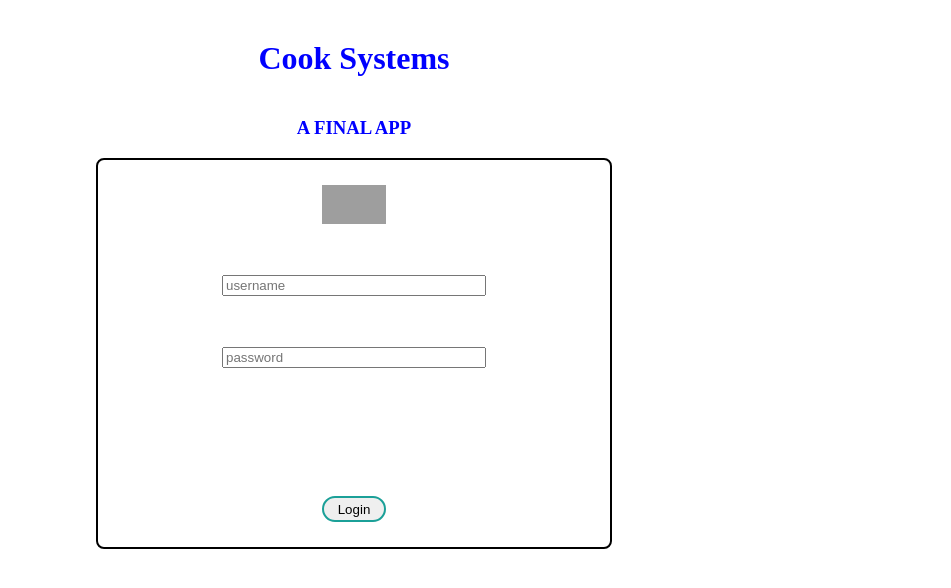
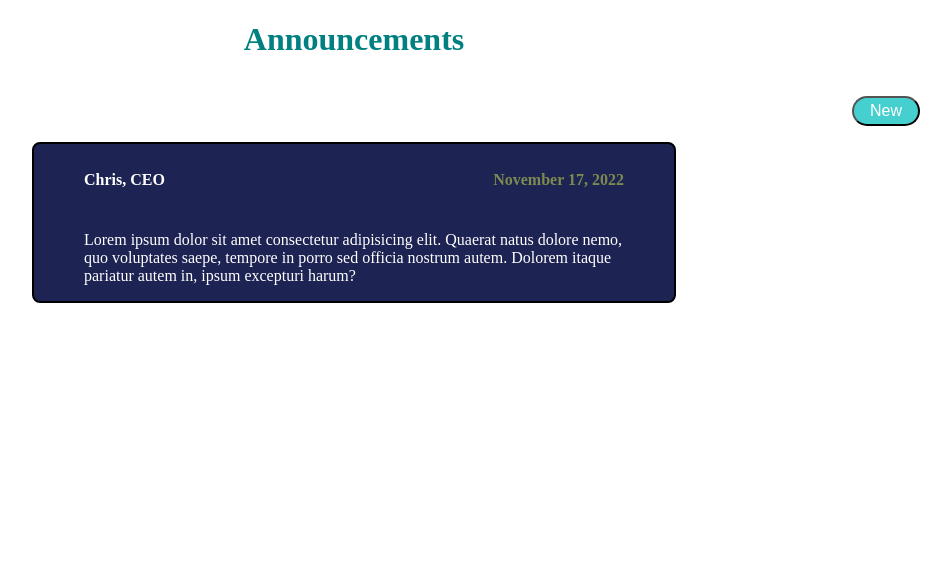
Before and after one commit to Gardego5/group-final-sprint-7, a React (Create React App) app in the folder client/: page /announcements in a window 1280 px wide. Shown: the top 588 px of the page, without its empty margins (286-1237 px from the left). Built offline with nearby package versions, Linux system fonts and the light colour scheme; grey boxes are pictures that could not be loaded.

Commit message:
added some styling to announcements

```diff
--- a/client/src/App.js
+++ b/client/src/App.js
@@ -3,6 +3,7 @@ import { BrowserRouter as Router, Route, Switch } from "react-router-dom";
 
 import Company from "./pages/Company";
 import Login from "./pages/Login";
+import Announcements from './pages/Announcements/Announcements';
 
 function App() {
   return (
@@ -10,6 +11,7 @@ function App() {
       <Router>
         <Switch>
           <Route path="/company" render={() => <Company />} />
+          <Route path="/announcements" render={() => <Announcements />} />
           <Route path="/" render={() => <Login />} />
         </Switch>
       </Router>
--- a/client/src/components/AmmouncementCard/AnnouncementCard.jsx
+++ b/client/src/components/AmmouncementCard/AnnouncementCard.jsx
@@ -1,21 +1,22 @@
+import { Card, CardHeader, PostDate, UserTitle, CardBody, UserPost } from './AnnouncementCard.module';
+
+
 const AnnouncementCard = () => {
   return (
-    <div>
-      <div className="card">
-        <div className="card-header">
-          <h5 className="user">Chris, CEO</h5>
-          <span className="date-posted">November 17, 2022</span>
-        </div>
-        <div className="card-body">
-          <p className="announcement">
-            Lorem ipsum dolor sit amet consectetur adipisicing elit. Quaerat
-            natus dolore nemo, quo voluptates saepe, tempore in porro sed
-            officia nostrum autem. Dolorem itaque pariatur autem in, ipsum
-            excepturi harum?
-          </p>
-        </div>
-      </div>
-    </div>
+    <Card className="card">
+      <CardHeader className="card-header">
+        <UserTitle className="user">Chris, CEO</UserTitle>
+        <PostDate className="date-posted">November 17, 2022</PostDate>
+      </CardHeader>
+      <CardBody className="card-body">
+        <UserPost className="announcement">
+          Lorem ipsum dolor sit amet consectetur adipisicing elit. Quaerat natus
+          dolore nemo, quo voluptates saepe, tempore in porro sed officia
+          nostrum autem. Dolorem itaque pariatur autem in, ipsum excepturi
+          harum?
+        </UserPost>
+      </CardBody>
+    </Card>
   );
 };
 
--- a/client/src/components/AmmouncementCard/AnnouncementCard.module.jsx
+++ b/client/src/components/AmmouncementCard/AnnouncementCard.module.jsx
@@ -0,0 +1,34 @@
+import styled from "styled-components";
+
+export const Card = styled.div`
+    border: black solid 2px;
+    border-radius: 8px;
+    width: 50vw;
+    background: #1d2352;
+`
+
+export const CardHeader = styled.div`
+    display: flex;
+    flex-direction: row;
+    justify-content: space-between;
+    margin: 0px 50px 0px 50px;
+`
+
+export const UserTitle = styled.h5`
+    font-size: 16px;
+    color: white;
+`
+
+export const PostDate = styled.h5`
+    font-size: 16px;
+    color: #7d8a50;
+`
+
+export const CardBody = styled.div`
+    margin: 0px 50px 0px 50px;
+`
+
+export const UserPost = styled.p`
+    color: white;
+    font-size: 10;
+`
--- a/client/src/components/AmmouncementCard/NewAButton.jsx
+++ b/client/src/components/AmmouncementCard/NewAButton.jsx
@@ -1,5 +1,8 @@
+
+import { StyledButton } from './NewAButton.module';
+
 const NewAButton = () => {
-  return <button className="new-button">New</button>;
+  return <StyledButton className="new-button">New</StyledButton>;
 };
 
 export default NewAButton;
--- /dev/null
+++ b/client/src/components/AmmouncementCard/NewAButton.module.jsx
@@ -0,0 +1,10 @@
+import styled from "styled-components";
+
+export const StyledButton = styled.button`
+  background: #46cfcf;
+  color: white;
+  font-size: 1em;
+  margin: 1em;
+  padding: .25em 1em;
+  border-radius: 20px;
+`;
--- a/client/src/pages/Announcements/Announcements.jsx
+++ b/client/src/pages/Announcements/Announcements.jsx
@@ -1,14 +1,19 @@
 // imports
-import AnnouncementCard from "../../components/AmmouncementCard/AnnouncementCard"
+import AnnouncementCard from "../../components/AmmouncementCard/AnnouncementCard";
 import NewAButton from "../../components/AmmouncementCard/NewAButton";
+import { StyledTitle, ButtonDiv, AnnCardDiv, AnnsDiv } from "./Announcements.module";
 
 const Announcements = () => {
   return (
-    <div className="announcements">
-      <h2>Announcements</h2>
-      <NewAButton />
-      <AnnouncementCard />
-    </div>
+    <AnnsDiv>
+      <StyledTitle>Announcements</StyledTitle>
+      <ButtonDiv>
+        <NewAButton />
+      </ButtonDiv>
+      <AnnCardDiv>
+        <AnnouncementCard />
+      </AnnCardDiv>
+    </AnnsDiv>
   );
 };
 
--- a/client/src/pages/Announcements/Announcements.module.jsx
+++ b/client/src/pages/Announcements/Announcements.module.jsx
@@ -1 +1,24 @@
-import Styled from "styled-components";
+import styled from "styled-components";
+
+export const StyledTitle = styled.h1`
+  align-items: center;
+  display: flex;
+  flex-direction: column;
+  color: teal;
+`;
+
+export const AnnsDiv = styled.div``;
+
+export const ButtonDiv = styled.div`
+  display: flex;
+  align-items: end;
+  flex-direction: column;
+  margin-right: 50px;
+`;
+
+
+export const AnnCardDiv = styled.div`
+  align-items: center;
+  display: flex;
+  flex-direction: column;
+`;
--- a/client/src/pages/Company.jsx
+++ b/client/src/pages/Company.jsx
@@ -1,4 +1,4 @@
-import { Fragment } from "react";
+// import { Fragment } from "react";
 import styled from "styled-components";
 
 const StyledCompany = styled.div`
--- a/client/src/pages/Login.jsx
+++ b/client/src/pages/Login.jsx
@@ -14,7 +14,7 @@ const Title = styled.h1`
 `;
 
 const Subtitle = styled.h3`
-    color: blue;
+    color: #2d2d6b4a;
     margin-top: 1em;
     text-align: center;
 `;
```
